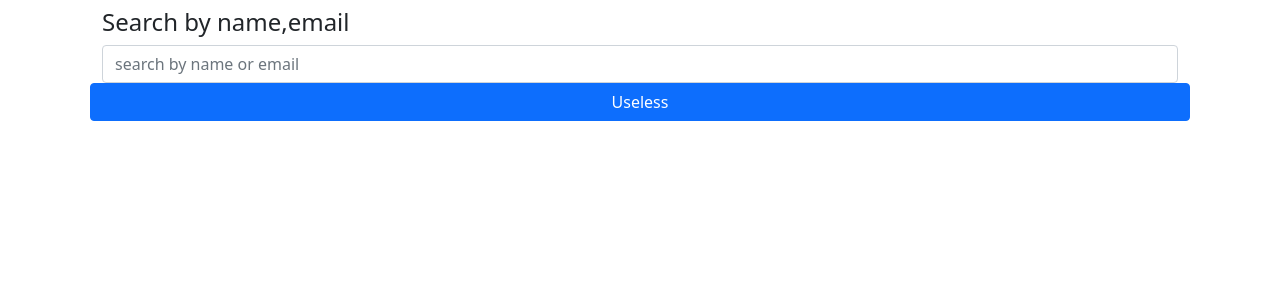
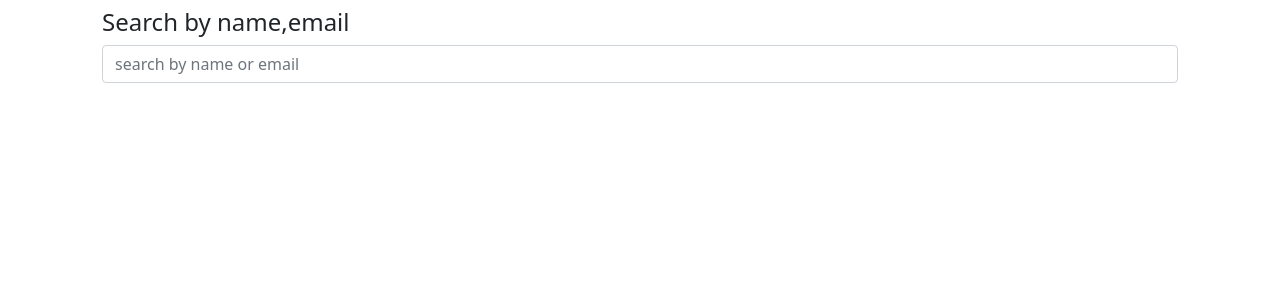
Before and after one commit to afsertanveer/laravel-Learnig-CRUD, a Laravel app: page /l in a window 1280 px wide. Shown: the part 56-356 px from the top of the page. Run offline with Laravel 8, Linux system fonts and the light colour scheme.

Commit message:
Removed useless button

```diff
--- a/resources/views/livesearch.blade.php
+++ b/resources/views/livesearch.blade.php
@@ -37,7 +37,6 @@
                 <input type="text" name="search" autocomplete="off" id="search" class="form-control"
               placeholder="search by name or email"  onfocus="this.value">
             </div>
-            <button class="btn btn-primary">Useless</button>
 
         <div id='search_list'>
 
```
